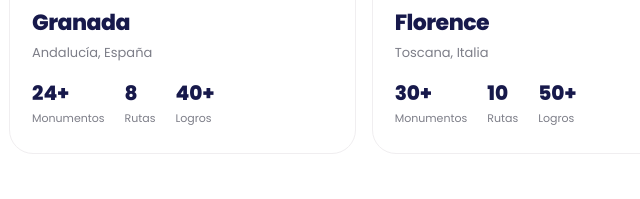
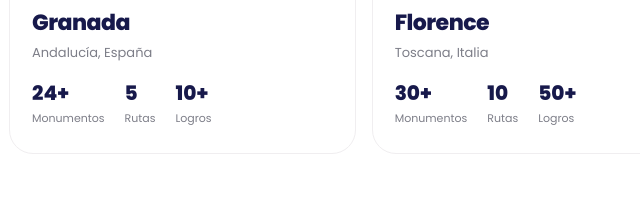
Before and after one commit to apptalaria/web, a plain HTML site: page index.html in a window 1280 px wide. Shown: the part 5261-5460 px from the top of the page, 95-735 px from the left. Drawn offline with Linux system fonts and the light colour scheme.

Commit message:
Fixing small things

```diff
--- a/index.html
+++ b/index.html
@@ -1174,8 +1174,8 @@
             <div class="city-country" data-i18n="cities.granada.country">Andalucía, Spain</div>
             <div class="city-stats">
               <div><span class="cstat-num">24+</span><span class="cstat-lbl" data-i18n="cities.lbl.monuments">Monuments</span></div>
-              <div><span class="cstat-num">8</span><span class="cstat-lbl" data-i18n="cities.lbl.routes">Routes</span></div>
-              <div><span class="cstat-num">40+</span><span class="cstat-lbl" data-i18n="cities.lbl.achievements">Achievements</span></div>
+              <div><span class="cstat-num">5</span><span class="cstat-lbl" data-i18n="cities.lbl.routes">Routes</span></div>
+              <div><span class="cstat-num">10+</span><span class="cstat-lbl" data-i18n="cities.lbl.achievements">Achievements</span></div>
             </div>
           </div>
         </div>
```
